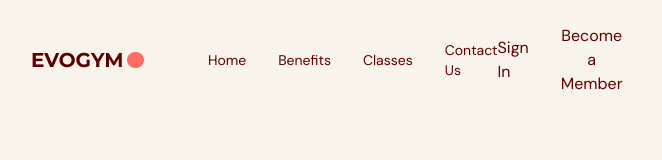
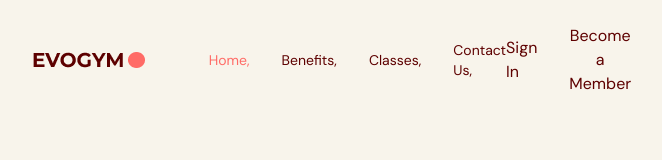
Before and after one commit to chathu-weerasena/Gym-App, a React (Vite) app: page / in a window 1280 px wide. Shown: the top 160 px of the page, without its empty margins (28-690 px from the left). Built offline with nearby package versions, Linux system fonts and the light colour scheme.

Commit message:
Navbar with types

```diff
--- a/src/App.tsx
+++ b/src/App.tsx
@@ -1,11 +1,13 @@
 import Navbar from "@/scenes/navbar";
+import { useState } from "react";
 
 import viteLogo from "/vite.svg";
 
 function App() {
+  const [selectedPage, setSelectedPage] = useState("home");
   return (
     <div className="app bg-gray-20 ">
-      <Navbar />
+      <Navbar selectedPage={selectedPage} setSelectedPage={setSelectedPage} />
     </div>
   );
 }
--- /dev/null
+++ b/src/scenes/navbar/Link.tsx
@@ -0,0 +1,23 @@
+import AnchorLink from "react-anchor-link-smooth-scroll";
+
+type Props = {
+  page: string;
+  selectedPage: string;
+  setSelectedPage: (value: string) => void;
+};
+
+const Link = ({ page, selectedPage, setSelectedPage }: Props) => {
+  const lowerCasePage = page.toLowerCase().replace(/ /g, "");
+  return (
+    <AnchorLink
+      className={`${selectedPage === lowerCasePage ? "text-primary-500" : ""}
+      transition duration-500 hover:text-primary-300`}
+      href={`#${lowerCasePage}`}
+      onClick={() => setSelectedPage(lowerCasePage)}
+    >
+      {page},
+    </AnchorLink>
+  );
+};
+
+export default Link;
--- a/src/scenes/navbar/index.tsx
+++ b/src/scenes/navbar/index.tsx
@@ -1,10 +1,14 @@
 import { useState } from "react";
 import { Bars3Icon, XMarkIcon } from "@heroicons/react/24/solid";
 import Logo from "@/assets/Logo.png";
+import Link from "./Link";
 
-type Props = {};
+type Props = {
+  selectedPage: string;
+  setSelectedPage: (value: string) => void;
+};
 
-const Navbar = (props: Props) => {
+const Navbar = ({ selectedPage, setSelectedPage }: Props) => {
   const flexBetween = "flex items-center justify-between";
   return (
     <nav>
@@ -17,10 +21,26 @@
             <div className={`${flexBetween} w-full`}>
               {/* INNER LEFT SIDE */}
               <div className={`${flexBetween} gap-8 text-sm`}>
-                <p> Home</p>
-                <p> Benefits</p>
-                <p> Classes</p>
-                <p> Contact Us</p>
+                <Link
+                  page="Home"
+                  selectedPage={selectedPage}
+                  setSelectedPage={setSelectedPage}
+                />
+                <Link
+                  page="Benefits"
+                  selectedPage={selectedPage}
+                  setSelectedPage={setSelectedPage}
+                />
+                <Link
+                  page="Classes"
+                  selectedPage={selectedPage}
+                  setSelectedPage={setSelectedPage}
+                />
+                <Link
+                  page="Contact Us"
+                  selectedPage={selectedPage}
+                  setSelectedPage={setSelectedPage}
+                />
               </div>
               {/* INNER RIGHT SIDE */}
               <div className={`${flexBetween} gap-8`}>
```
